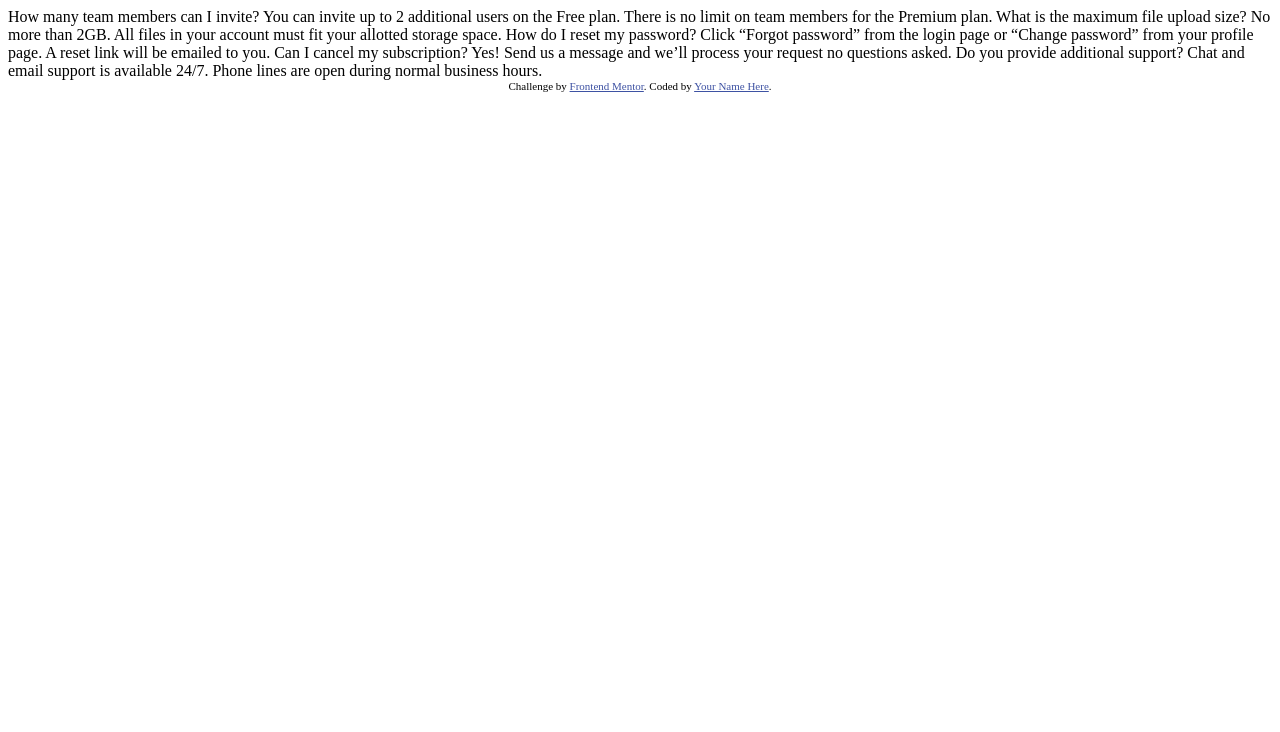
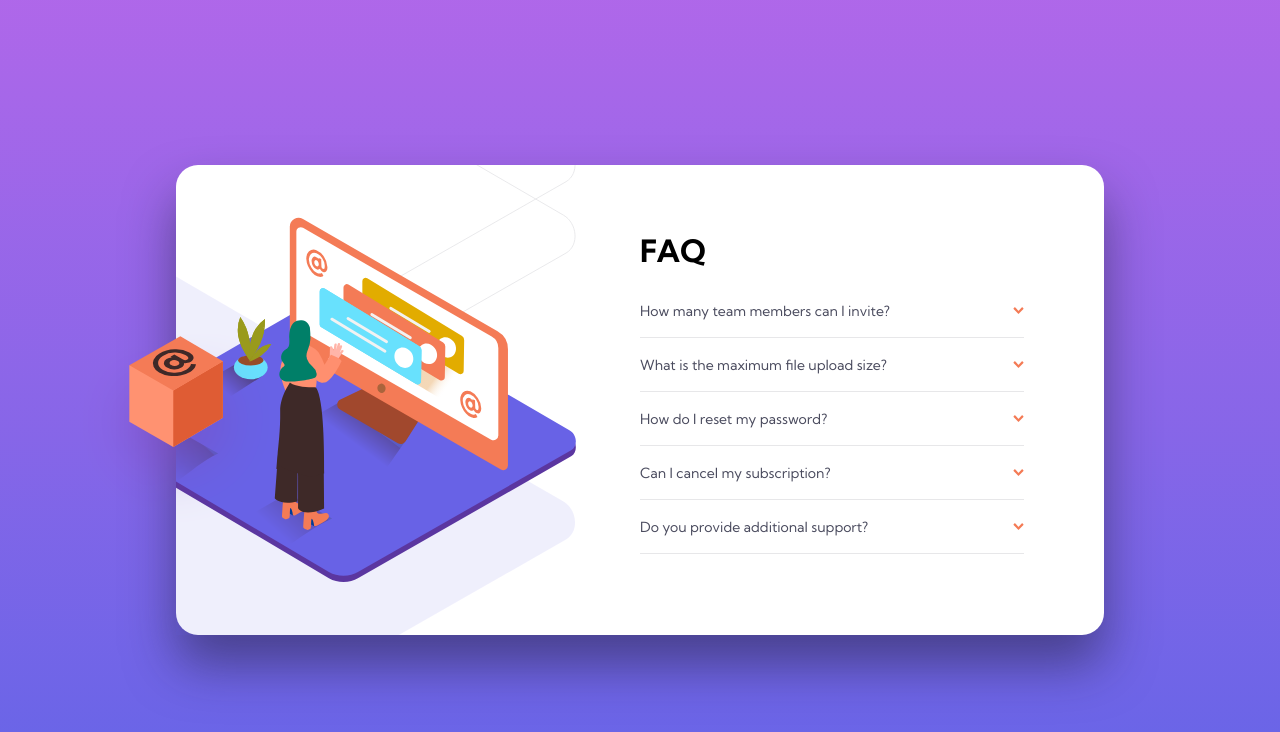
Before and after one commit to seranela/faq-accordion-card, a plain HTML site: page index.html in a window 1280 px wide. Drawn offline with Linux system fonts and the light colour scheme.

Commit message:
Initial solution

```diff
--- /dev/null
+++ b/css/default.css
@@ -0,0 +1,194 @@
+:root {
+  --color-primary-dark-muted-blue: hsl(238, 29%, 16%);
+  --color-primary-soft-red: hsl(14, 88%, 65%);
+  --color-primary-soft-violet: hsl(273, 75%, 66%);
+  --color-primary-soft-blue: hsl(240, 73%, 65%);
+  --color-neutral-extra-dark-gray-blue: hsl(237, 12%, 33%);
+  --color-neutral-dark-gray-blue: hsl(240, 6%, 50%);
+  --color-neutral-light-gray-blue: hsl(240, 5%, 91%);
+  --font-family: 'Kumbh Sans', sans-serif;
+}
+
+html {
+  box-sizing: border-box;
+}
+*, *:before, *:after {
+  box-sizing: inherit;
+}
+
+body {
+  display: flex;
+  justify-content: center;
+  align-items: center;
+  font: 400 0.875rem var(--font-family);
+  width: 100vw;
+  height: 100vh;
+  background: linear-gradient(var(--color-primary-soft-violet), var(--color-primary-soft-blue));
+  padding: 1.3rem;
+  margin: 0;
+}
+
+img {
+  display: block;
+  max-width: 100%;
+  height: auto;
+}
+
+.card {
+  position: relative;
+  display: flex;
+  flex-direction: column;
+  border-radius: 22px;
+  min-width: 20rem;
+  max-width: 58rem;
+  width: 100%;
+  background-color: white;
+  padding: 1.3rem;
+  box-shadow: 0px 30px 50px hsla(238, 29%, 16%, 0.5);
+}
+
+.card::before {
+  /* Outline for easy visual debugging
+  outline: 1px solid limegreen;*/
+  content: '';
+  position: absolute;
+  top: -145px;
+  left: 2rem;
+  right: 2rem;
+  height: 250px;
+  background:
+    url(../images/illustration-woman-online-mobile.svg) center / 250px auto no-repeat,
+    url(../images/bg-pattern-mobile.svg) center 140px / 250px auto no-repeat;
+}
+
+.card h1 {
+  font-size: 2.2em;
+  text-align: center;
+  margin: 0;
+  padding-top: 8rem;
+}
+
+.faq div {
+  padding: 1em 0;
+  border-bottom: 1px solid var(--color-neutral-light-gray-blue);
+}
+
+/* Hide the checkbox but make it accessible */
+.dt-checkbox {
+  border: 0;
+  clip: rect(1px 1px 1px 1px); /* IE6, IE7 */
+  clip: rect(1px, 1px, 1px, 1px);
+  height: 1px;
+  margin: -1px;
+  overflow: hidden;
+  padding: 0;
+  position: absolute;
+  width: 1px;
+}
+
+.dt-checkbox:checked + dt {
+  font-weight: 700;
+}
+
+/* Only show focus outline when using tab key - not when clicked */
+.dt-checkbox:focus-visible + dt label {
+  outline: 1px solid blue;
+}
+
+/* Expand <dd> when clicked */
+.dt-checkbox:checked ~ dd {
+  display: block;
+}
+
+/* Rotate arrow when expanded */
+.dt-checkbox:checked + dt label::before {
+  transform: rotate(180deg);
+}
+
+dt {
+  position: relative;
+  color: var(--color-neutral-extra-dark-gray-blue);
+  padding-right: 2em;
+  cursor: pointer;
+}
+
+/* Expand/Collapse arrow */
+label::before {
+  content: '';
+  position: absolute;
+  top: 0;
+  right: 0;
+  bottom: 0;
+  width: 0.7rem;
+  background-image: url(../images/icon-arrow-down.svg);
+  background-position: center;
+  background-size: contain;
+  background-repeat: no-repeat;
+}
+
+dt label {
+  display: block;
+  cursor: pointer;
+}
+
+dt:focus {
+  color: var(--color-primary-dark-muted-blue);
+  font-weight: 700;
+}
+
+dt:hover {
+  color: var(--color-primary-soft-red);
+}
+
+dd {
+  display: none;
+  color: var(--color-neutral-dark-gray-blue);
+  font-size: 0.95em;
+  margin: 0;
+  padding-top: 1em;
+}
+
+@media (min-width: 768px) {
+  body {
+    padding: 1.3rem 6.5rem;
+  }
+  .card {
+    padding: 4.2rem 5rem;
+  }
+  .card h1 {
+    text-align: left;
+    margin-left: 50%;
+    padding-top: 0;
+  }
+  .faq {
+    margin-left: 50%;
+  }
+  .faq div {
+    padding: 1.25em 0;
+  }
+  dd {
+    padding-top: 1.25em;
+  }
+  .card::before {
+    top: 0;
+    left: 0;
+    width: calc(50% - 4rem);
+    height: 100%;
+    background:
+      url(../images/illustration-woman-online-desktop.svg) 100% center / 120% no-repeat,
+      url(../images/bg-pattern-desktop.svg) 100% calc(50% - 70px) / 230% no-repeat;
+  }
+  .card::after {
+    /* Outline for easy visual debugging
+    outline: 1px solid orange; */
+    content: '';
+    position: absolute;
+    top: 0;
+    bottom: 0;
+    left: clamp(-100px, -8vw, -50px);
+    width: 16vw;
+    min-width: 30px;
+    max-width: 200px;
+    background: url(../images/illustration-box-desktop.svg) center calc(50% + 30px) / 100% no-repeat;
+  }
+}
--- a/index.html
+++ b/index.html
@@ -2,39 +2,69 @@
 <html lang="en">
 <head>
   <meta charset="UTF-8">
-  <meta name="viewport" content="width=device-width, initial-scale=1.0"> <!-- displays site properly based on user's device -->
-
+  <meta name="viewport" content="width=device-width, initial-scale=1.0">
+  <link rel="preconnect" href="https://fonts.googleapis.com">
+  <link rel="preconnect" href="https://fonts.gstatic.com" crossorigin>
+  <link href="https://fonts.googleapis.com/css2?family=Kumbh+Sans:wght@400;700&display=swap" rel="stylesheet">
+  <link rel="stylesheet" href="css/default.css">
   <link rel="icon" type="image/png" sizes="32x32" href="./images/favicon-32x32.png">
-
   <title>Frontend Mentor | FAQ Accordion Card</title>
-
-  <!-- Feel free to remove these styles or customise in your own stylesheet 👍 -->
-  <style>
-    .attribution { font-size: 11px; text-align: center; }
-    .attribution a { color: hsl(228, 45%, 44%); }
-  </style>
 </head>
 <body>
-  How many team members can I invite?
-  You can invite up to 2 additional users on the Free plan. There is no limit on
-  team members for the Premium plan.
-
-  What is the maximum file upload size?
-  No more than 2GB. All files in your account must fit your allotted storage space.
-
-  How do I reset my password?
-  Click “Forgot password” from the login page or “Change password” from your profile page.
-  A reset link will be emailed to you.
-
-  Can I cancel my subscription?
-  Yes! Send us a message and we’ll process your request no questions asked.
-
-  Do you provide additional support?
-  Chat and email support is available 24/7. Phone lines are open during normal business hours.
-
-  <div class="attribution">
-    Challenge by <a href="https://www.frontendmentor.io?ref=challenge" target="_blank">Frontend Mentor</a>.
-    Coded by <a href="#">Your Name Here</a>.
-  </div>
+  <main class="card">
+    <h1>FAQ</h1>
+    <dl class="faq">
+      <div>
+        <input type="checkbox" name="faq" id="faq1" class="dt-checkbox">
+        <dt>
+          <label for="faq1">How many team members can I invite?</label>
+        </dt>
+        <dd>
+          You can invite up to 2 additional users on the Free plan.
+          There is no limit on team members for the Premium plan.
+        </dd>
+      </div>
+      <div>
+        <input type="checkbox" name="faq" id="faq2" class="dt-checkbox">
+        <dt>
+          <label for="faq2">What is the maximum file upload size?</label>
+        </dt>
+        <dd>
+          No more than 2GB. All files in your account must fit your
+          allotted storage space.
+        </dd>
+      </div>
+      <div>
+        <input type="checkbox" name="faq" id="faq3" class="dt-checkbox">
+        <dt>
+          <label for="faq3">How do I reset my password?</label>
+        </dt>
+        <dd>
+          Click “Forgot password” from the login page or “Change password”
+          from your profile page. A reset link will be emailed to you.
+        </dd>
+      </div>
+      <div>
+        <input type="checkbox" name="faq" id="faq4" class="dt-checkbox">
+        <dt>
+          <label for="faq4">Can I cancel my subscription?</label>
+        </dt>
+        <dd>
+          Yes! Send us a message and we'll process your request no
+          questions asked.
+        </dd>
+      </div>
+      <div>
+        <input type="checkbox" name="faq" id="faq5" class="dt-checkbox">
+        <dt>
+          <label for="faq5">Do you provide additional support?</label>
+        </dt>
+        <dd>
+          Chat and email support is available 24/7. Phone lines are open
+          during normal business hours.
+        </dd>
+      </div>
+    </dl>
+  </main>
 </body>
 </html>
```
Also changed, not shown: 2 other files.
